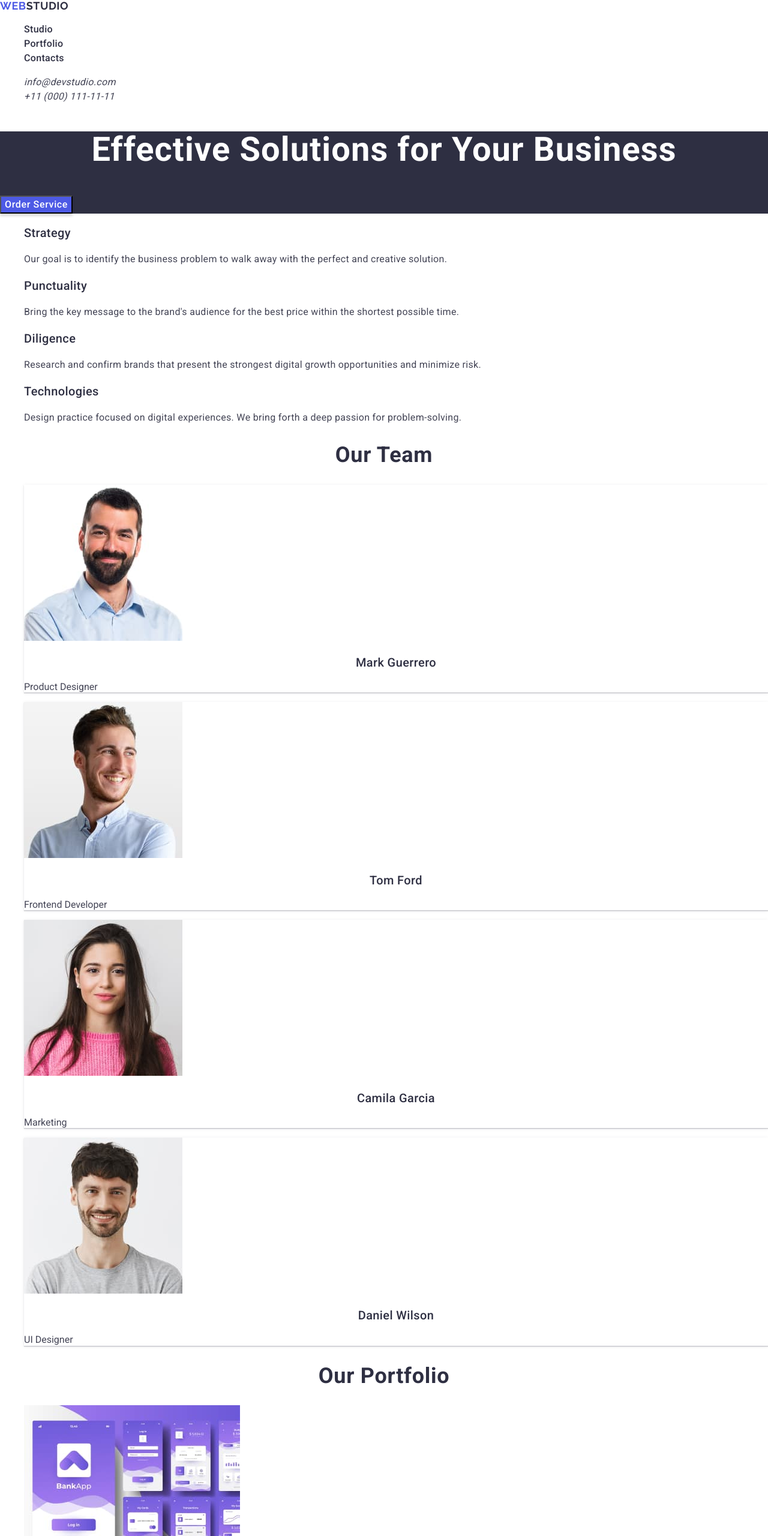
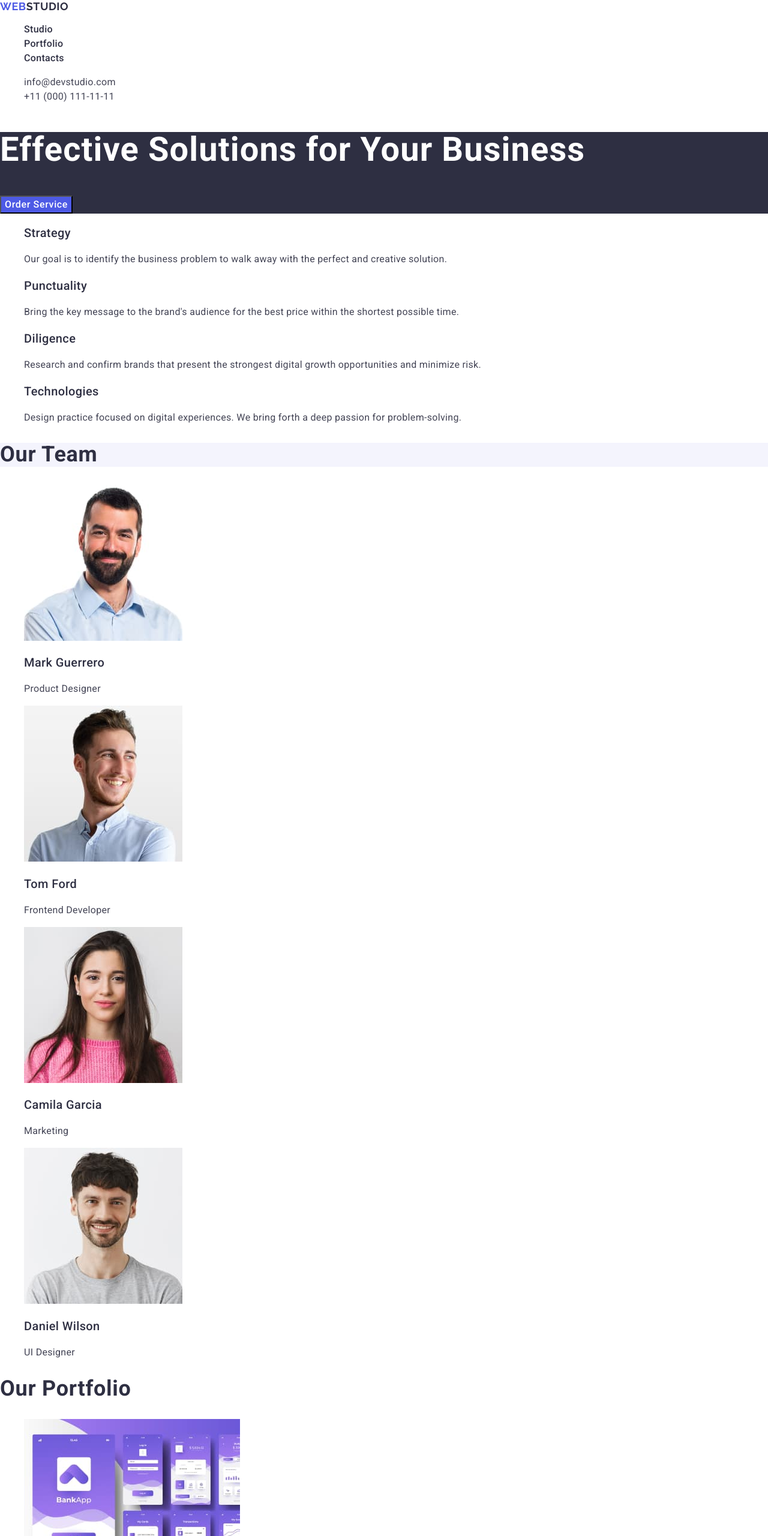
Before and after one commit to alina-vitiuk/goit-markup-hw-02, a plain HTML site: page index.html in a window 1280 px wide. Shown: the top 2560 px of the page at 60% size. Drawn offline with nearby package versions, Linux system fonts and the light colour scheme.

Commit message:
corector mistakes

```diff
--- a/css/styles.css
+++ b/css/styles.css
@@ -16,14 +16,14 @@ body {
     font-family: "Raleway", sans-serif;
     font-weight: 700;
 font-size: 18px;
-line-height: 1.16;
+line-height: 1.17;
 letter-spacing: 0.03em;
 text-transform: uppercase;
-color: #2e2f42;
+color: #4d5ae5;
 }
 
 .header-logo-accent {
-    color: #4d5ae5;
+    color: #2e2f42;
 }
 
 .header-menu-link {
@@ -34,18 +34,19 @@ letter-spacing: 0.02em;
 color: #2e2f42;
 }
 
-.header-menu-link:hover {
+.header-menu-link:hover .header-menu-link:focus {
     color: #404bbf;
 }
 
 .address-menu-link {
+    font-style: normal;
 font-size: 16px;
 line-height: 1.5;
 letter-spacing: 0.02em;
 color: #434455;
 }
 
-.address-menu-link:hover .address-menu-link:focus {
+.address-menu-link:hover, .address-menu-link:focus {
     color: #404bbf;
 }
 
@@ -60,9 +61,8 @@ color: #434455;
 .hero-text {
     font-weight: 700;
 font-size: 56px;
-line-height: 1.07143;
+line-height: 1.07;
 letter-spacing: 0.02em;
-text-align: center;
 color: #fff;
 }
 
@@ -72,14 +72,12 @@ font-size: 16px;
 line-height: 1.5;
 letter-spacing: 0.04em;
 color: #fff;
-box-shadow: 0 4px 4px 0 rgba(0, 0, 0, 0.15);
 background: #4d5ae5;
 cursor: pointer;
 }
 
-.hero-button:hover {
+.hero-button:hover, .hero-button:focus {
  color: fff;;
- box-shadow: 0 4px 4px 0 rgba(0, 0, 0, 0.15);
  background: #404bbf;
 }
 
@@ -99,45 +97,42 @@ line-height: 1.5;
 letter-spacing: 0.02em;
 }
 
+.workers {
+    font-weight: 700;
+ font-size: 36px;
+ line-height: 1.11;
+ letter-spacing: 0.02em;
+ color: #2e2f42;
+ background-color: #F4F4FD;
+}
 
 .works-list {
-    box-shadow: 0 2px 1px 0 rgba(46, 47, 66, 0.08), 0 1px 1px 0 rgba(46, 47, 66, 0.16), 0 1px 6px 0 rgba(46, 47, 66, 0.08);
  background: #fff;
 }
 
-.workers {
-    font-weight: 700;
-font-size: 36px;
-line-height: 1.11111;
-letter-spacing: 0.02em;
-text-align: center;
-color: #2e2f42;
-}
-
-.workers-name {
+.workers-list-name {
+    text-transform: capitalize;
     font-weight: 500;
  font-size: 20px;
  line-height: 1.2;
  letter-spacing: 0.02em;
-text-align: center;
  color: #2e2f42;
 }
 
-.workers.position {
+.workers-list-position {
     font-weight: 400;
  font-size: 16px;
  line-height: 1.5;
  letter-spacing: 0.02em;
-text-align: center;
+ color: #434455;
 }
 
 
 .posibility {
     font-weight: 700;
 font-size: 36px;
-line-height: 1.11111;
+line-height: 1.11;
 letter-spacing: 0.02em;
-text-align: center;
 color: #2e2f42;
 }
 
@@ -164,6 +159,20 @@ letter-spacing: 0.02em;
     background: #2e2f42;
 }
 
+.footer-logo {
+    font-family: "Raleway";
+    font-weight: 700;
+    font-size: 18px;
+    line-height: 1.17;
+    letter-spacing: 0.03em;
+    text-transform: uppercase;
+    color: #4d5ae5;
+}
+
+.footer-logo-accent {
+    color: #f4f4fd;
+}
+
 .footer-text {
     font-weight: 400;
 font-size: 16px;
--- a/index.html
+++ b/index.html
@@ -15,11 +15,11 @@
 <body>
     <header>
         <nav>
-            <a href="/index.html" class="header-logo"><span class="header-logo-accent">Web</span>Studio</a>
+            <a href="/index.html" class="header-logo">Web<span class="header-logo-accent">Studio</span></a>
           <ul class="header-menu">
-            <li class="header-menu-item"><a href="#" class="header-menu-link"><span class="header-link-accent">Studio</span></a></li>
-            <li class="header-menu-item"><a href="/portfolio.html" class="header-menu-link">Portfolio</a></li>
-            <li class="header-menu-item"><a href="#" class="header-menu-link">Contacts</a></li>
+            <li class="header-menu-item"><a href="./index.html" class="header-menu-link"><span class="header-link-accent">Studio</span></a></li>
+            <li class="header-menu-item"><a href="" class="header-menu-link">Portfolio</a></li>
+            <li class="header-menu-item"><a href="" class="header-menu-link">Contacts</a></li>
           </ul>
         </nav>
         <address>
@@ -60,24 +60,24 @@
             <h2 class="workers">Our Team</h2>
             <ul>
                 <li class="works-list">
-                    <img class="workers-photo" src="./images/Mark.jpg" alt="Mark Guerrero" width="264" height="260">
-                    <h3 class="workers-name">Mark Guerrero</h3>
-                    <p class="workers-position">Product Designer</p>
+                    <img class="workers-list-photo" src="./images/Mark.jpg" alt="Mark Guerrero" width="264" height="260">
+                    <h3 class="workers-list-name">Mark Guerrero</h3>
+                    <p class="workers-list-position">Product Designer</p>
                 </li>
                 <li class="works-list">
-                    <img class="workers-photo" src="./images/Tom.jpg" alt="Tom Ford" width="264" height="260">
-                    <h3 class="workers-name">Tom Ford</h3>
-                    <p class="workers-position">Frontend Developer</p>
+                    <img class="workers-list-photo" src="./images/Tom.jpg" alt="Tom Ford" width="264" height="260">
+                    <h3 class="workers-list-name">Tom Ford</h3>
+                    <p class="workers-list-position">Frontend Developer</p>
                 </li>
                 <li class="works-list">
-                    <img class="workers-photo" src="./images/Camila.jpg" alt="Camila Garcia" width="264" height="260">
-                    <h3 class="workers-name">Camila Garcia</h3>
-                    <p class="workers-position">Marketing</p>
+                    <img class="workers-list-photo" src="./images/Camila.jpg" alt="Camila Garcia" width="264" height="260">
+                    <h3 class="workers-list-name">Camila Garcia</h3>
+                    <p class="workers-list-position">Marketing</p>
                 </li>
                 <li class="works-list">
-                    <img class="workers-photo" src="./images/Daniel.jpg" alt="Daniel Wilson" width="264" height="260">
-                    <h3 class="workers-name">Daniel Wilson</h3>
-                    <p class="workers-position">UI Designer</p>
+                    <img class="workers-list-photo" src="./images/Daniel.jpg" alt="Daniel Wilson" width="264" height="260">
+                    <h3 class="workers-list-name">Daniel Wilson</h3>
+                    <p class="workers-list-position">UI Designer</p>
                 </li>
             </ul>
         </section>
@@ -118,7 +118,7 @@
         </section>
     </main>
     <footer class="footer">
-        <a href="/index.html" class="header-logo"><span class="header-logo-accent">Web</span>Studio</a>
+        <a href="/index.html" class="footer-logo">Web<span class="footer-logo-accent">Studio</span></a>
         <p class="footer-text">Increase the flow of customers and sales for your business with digital marketing & growth solutions.</p>
     </footer>
 </body>
```
Lines whose indentation alone changed are shown as unchanged.
